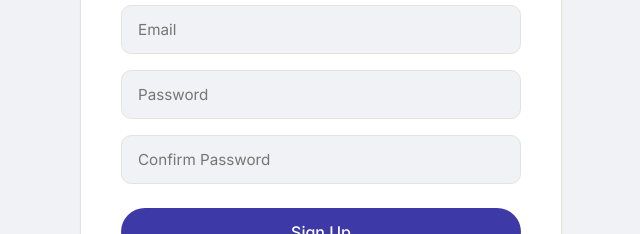
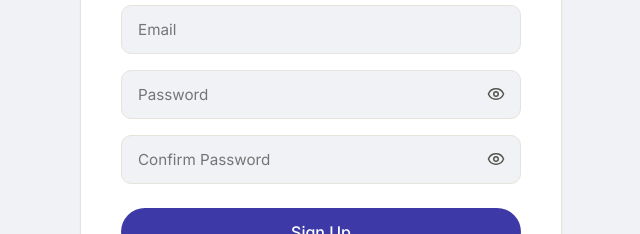
Before and after one commit to m-Affan55/Post-Manager, a React (Vite) app: page /register in a window 1280 px wide. Shown: the part 251-485 px from the top of the page, without its empty margins (319-959 px from the left). Built offline with nearby package versions, Linux system fonts and the light colour scheme; no server answers.

Commit message:
Add show/hide password toggle using lucide-react Eye/EyeOff icons

```diff
--- a/package.json
+++ b/package.json
@@ -10,6 +10,7 @@
     "preview": "vite preview"
   },
   "dependencies": {
+    "lucide-react": "^1.29.0",
     "react": "^19.2.7",
     "react-dom": "^19.2.7",
     "react-icons": "^5.7.0",
--- a/src/Pages/Login.jsx
+++ b/src/Pages/Login.jsx
@@ -3,10 +3,13 @@ import '../Styles/Auth.css';
 import { useState } from 'react';
 import { loginUser, getUserName } from '../Services/auth.js';
 import { useNavigate } from 'react-router-dom';
+import { Eye, EyeOff } from 'lucide-react';
 
 export default function Login(){
     const navigate = useNavigate();
     const [user , setUser] = useState({email:"",password:""});
+    const [showPassword, setShowPassword] = useState(false);
+
     async function LoginHandler(e)
     {
         e.preventDefault();
@@ -35,7 +38,24 @@ export default function Login(){
                 <h1>Login</h1>
                 <form onSubmit={LoginHandler} className="auth-form">
                     <input type="email" placeholder="Email" required name="email" value={user.email} onChange={(e)=>setUser({...user , email : e.target.value})}/>
-                    <input type="password" placeholder="Password" required name="password" value={user.password} onChange={(e)=>setUser({...user , password : e.target.value})}/>
+                    <div className="password-input-wrapper">
+                        <input
+                            type={showPassword ? "text" : "password"}
+                            placeholder="Password"
+                            required
+                            name="password"
+                            value={user.password}
+                            onChange={(e)=>setUser({...user , password : e.target.value})}
+                        />
+                        <button
+                            type="button"
+                            className="password-toggle-btn"
+                            onClick={() => setShowPassword(prev => !prev)}
+                            aria-label={showPassword ? "Hide password" : "Show password"}
+                        >
+                            {showPassword ? <EyeOff size={18} /> : <Eye size={18} />}
+                        </button>
+                    </div>
                     <button type="submit" className="auth-submit-btn">Login</button>
                 </form>
                 <div className="auth-footer">
--- a/src/Pages/SignUp.jsx
+++ b/src/Pages/SignUp.jsx
@@ -1,12 +1,17 @@
 import {Link,useNavigate } from 'react-router-dom';
 import '../Styles/Auth.css';
 import { useState } from 'react';
+import { Eye, EyeOff } from 'lucide-react';
 import {Signup} from '../Services/auth.js';
+
 export default function SignUp(){
 
     const navigate = useNavigate();
 
     const [userData , setUserData] = useState({name:"" , email : "" , password : "" , confirmPassword : ""});
+    const [showPassword, setShowPassword] = useState(false);
+    const [showConfirmPassword, setShowConfirmPassword] = useState(false);
+
     async function SignUpHandler(e)
     {
         e.preventDefault();
@@ -45,8 +50,45 @@ export default function SignUp(){
                 <form onSubmit={SignUpHandler} className="auth-form">
                     <input type="text" placeholder="Name" required value={userData.name} onChange={handleChange} name='name'/>
                     <input type="email" placeholder="Email" required value={userData.email} onChange={handleChange} name='email'/>
-                    <input type="password" placeholder="Password" required value={userData.password} onChange={handleChange} name='password'/>
-                    <input type="password" placeholder="Confirm Password" required value={userData.confirmPassword} onChange={handleChange} name='confirmPassword'/>
+
+                    <div className="password-input-wrapper">
+                        <input
+                            type={showPassword ? "text" : "password"}
+                            placeholder="Password"
+                            required
+                            value={userData.password}
+                            onChange={handleChange}
+                            name='password'
+                        />
+                        <button
+                            type="button"
+                            className="password-toggle-btn"
+                            onClick={() => setShowPassword(prev => !prev)}
+                            aria-label={showPassword ? "Hide password" : "Show password"}
+                        >
+                            {showPassword ? <EyeOff size={18} /> : <Eye size={18} />}
+                        </button>
+                    </div>
+
+                    <div className="password-input-wrapper">
+                        <input
+                            type={showConfirmPassword ? "text" : "password"}
+                            placeholder="Confirm Password"
+                            required
+                            value={userData.confirmPassword}
+                            onChange={handleChange}
+                            name='confirmPassword'
+                        />
+                        <button
+                            type="button"
+                            className="password-toggle-btn"
+                            onClick={() => setShowConfirmPassword(prev => !prev)}
+                            aria-label={showConfirmPassword ? "Hide confirm password" : "Show confirm password"}
+                        >
+                            {showConfirmPassword ? <EyeOff size={18} /> : <Eye size={18} />}
+                        </button>
+                    </div>
+
                     <button type="submit" className="auth-submit-btn">Sign Up</button>
                 </form>
                 <div className="auth-footer">
--- a/src/Styles/Auth.css
+++ b/src/Styles/Auth.css
@@ -31,6 +31,36 @@
     display: flex;
     flex-direction: column;
     gap: 16px;
+}
+
+/* Wrapper that positions the eye icon inside the input */
+.password-input-wrapper {
+    position: relative;
+    display: flex;
+    align-items: center;
+}
+
+.password-input-wrapper input {
+    padding-right: 46px; /* leave room for the eye icon */
+}
+
+.password-toggle-btn {
+    position: absolute;
+    right: 12px;
+    background: none;
+    border: none;
+    cursor: pointer;
+    padding: 4px;
+    color: var(--text-muted);
+    display: flex;
+    align-items: center;
+    transition: color 0.2s;
+    /* Don't interfere with input focus */
+    line-height: 0;
+}
+
+.password-toggle-btn:hover {
+    color: var(--text-main);
 }
 
 .auth-form input {
```
Also changed, not shown: 1 other file (tests, documents, lock files or other folders).
